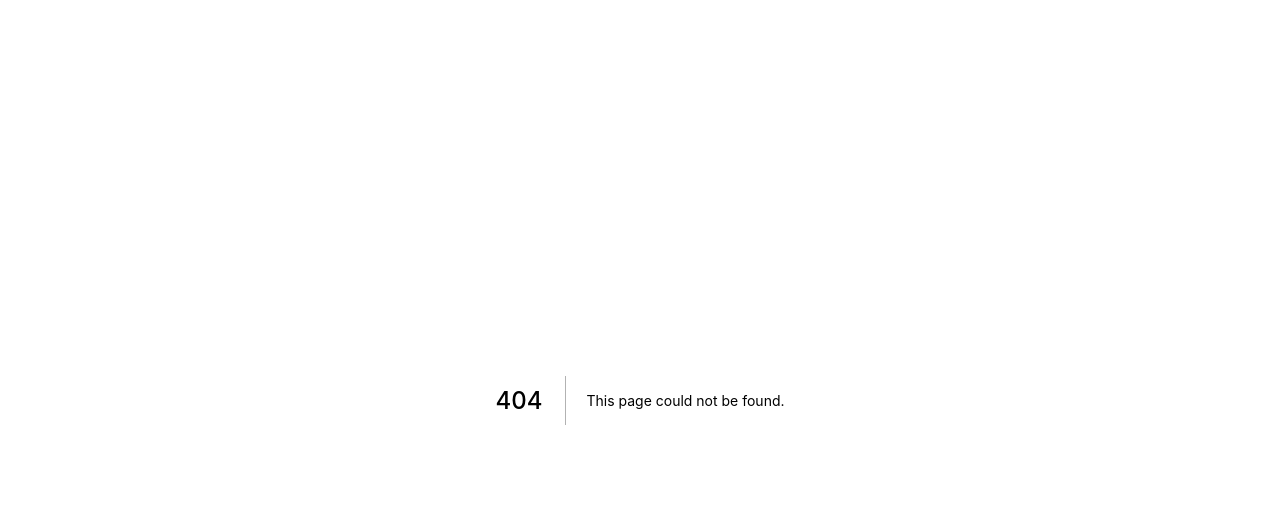
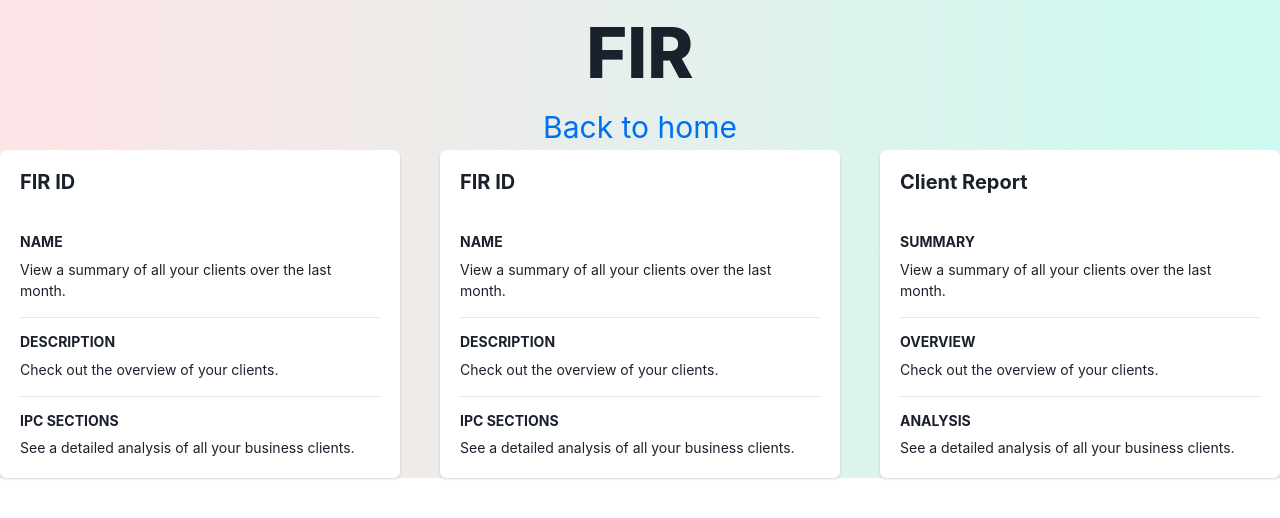
Before and after one commit to abelzach/Decentralised-FIR-system, a Next.js app in the folder packages/next-app/: page /firCards in a window 1280 px wide. Before the commit this address had no page. Shown: the top 518 px of the page. Built offline with nearby package versions, Linux system fonts and the light colour scheme; what @rainbow-me/rainbowkit, wagmi would draw is missing.

Commit message:
dummy FIR cards

```diff
--- /dev/null
+++ b/packages/next-app/pages/firCards.tsx
@@ -0,0 +1,136 @@
+import { Card, Stack, StackDivider, Box, Button, Heading, Text, CardHeader, CardBody, CardFooter, SimpleGrid } from '@chakra-ui/react'
+import Link from 'next/link';
+
+export default function evidenceCards() {
+    return (
+        <>
+        <div className="h-27 bg-gradient-to-r from-rose-100 to-teal-100">
+        <center>
+            <h1>FIR </h1>
+            <h3>
+                <Link href="/">Back to home</Link>
+            </h3>
+        </center>
+        <SimpleGrid spacing={10} templateColumns='repeat(auto-fill, minmax(300px, 4fr))'>
+        <Card>
+            <CardHeader>
+                <Heading size='md'>FIR ID</Heading>
+            </CardHeader>
+
+            <CardBody>
+                <Stack divider={<StackDivider />} spacing='4'>
+                <Box>
+                    <Heading size='xs' textTransform='uppercase'>
+                    Name
+                    </Heading>
+                    <Text pt='2' fontSize='sm'>
+                    View a summary of all your clients over the last month.
+                    </Text>
+                </Box>
+                <Box>
+                    <Heading size='xs' textTransform='uppercase'>
+                    Description
+                    </Heading>
+                    <Text pt='2' fontSize='sm'>
+                    Check out the overview of your clients.
+                    </Text>
+                </Box>
+                <Box>
+                    <Heading size='xs' textTransform='uppercase'>
+                    IPC sections
+                    </Heading>
+                    <Text pt='2' fontSize='sm'>
+                    See a detailed analysis of all your business clients.
+                    </Text>
+                </Box>
+                </Stack>
+            </CardBody>
+            </Card>
+            <Card>
+            <CardHeader>
+                <Heading size='md'>FIR ID</Heading>
+            </CardHeader>
+
+            <CardBody>
+                <Stack divider={<StackDivider />} spacing='4'>
+                <Box>
+                    <Heading size='xs' textTransform='uppercase'>
+                    Name
+                    </Heading>
+                    <Text pt='2' fontSize='sm'>
+                    View a summary of all your clients over the last month.
+                    </Text>
+                </Box>
+                <Box>
+                    <Heading size='xs' textTransform='uppercase'>
+                    Description
+                    </Heading>
+                    <Text pt='2' fontSize='sm'>
+                    Check out the overview of your clients.
+                    </Text>
+                </Box>
+                <Box>
+                    <Heading size='xs' textTransform='uppercase'>
+                    IPC sections
+                    </Heading>
+                    <Text pt='2' fontSize='sm'>
+                    See a detailed analysis of all your business clients.
+                    </Text>
+                </Box>
+                </Stack>
+            </CardBody>
+            </Card>
+            <Card>
+            <CardHeader>
+                <Heading size='md'>Client Report</Heading>
+            </CardHeader>
+
+            <CardBody>
+                <Stack divider={<StackDivider />} spacing='4'>
+                <Box>
+                    <Heading size='xs' textTransform='uppercase'>
+                    Summary
+                    </Heading>
+                    <Text pt='2' fontSize='sm'>
+                    View a summary of all your clients over the last month.
+                    </Text>
+                </Box>
+                <Box>
+                    <Heading size='xs' textTransform='uppercase'>
+                    Overview
+                    </Heading>
+                    <Text pt='2' fontSize='sm'>
+                    Check out the overview of your clients.
+                    </Text>
+                </Box>
+                <Box>
+                    <Heading size='xs' textTransform='uppercase'>
+                    Analysis
+                    </Heading>
+                    <Text pt='2' fontSize='sm'>
+                    See a detailed analysis of all your business clients.
+                    </Text>
+                </Box>
+                </Stack>
+            </CardBody>
+            </Card>
+            </SimpleGrid>
+            <style jsx>{`
+                h1{
+                    font-size: 70px;
+                    font-weight: 800;
+                }
+                p {
+                color: blue;
+                }
+                h3{
+                    font-size: 30px;
+                    font-weight: 400;
+                    color: #0070f3;
+                }
+            `}</style>
+        </div>
+        </>
+
+    )
+}
```
